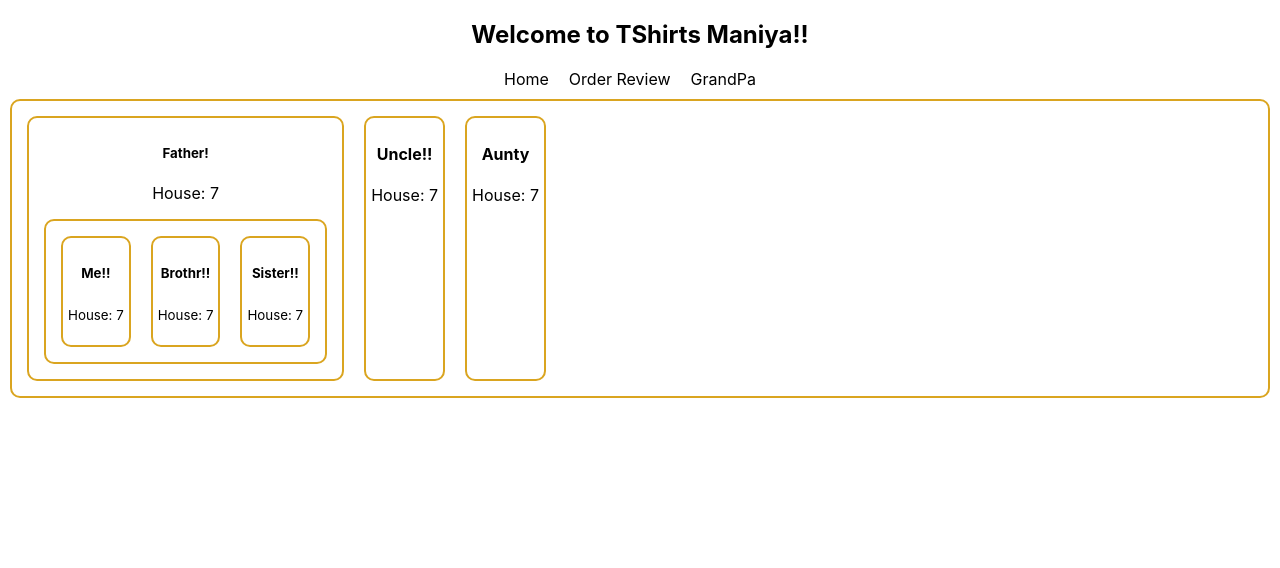
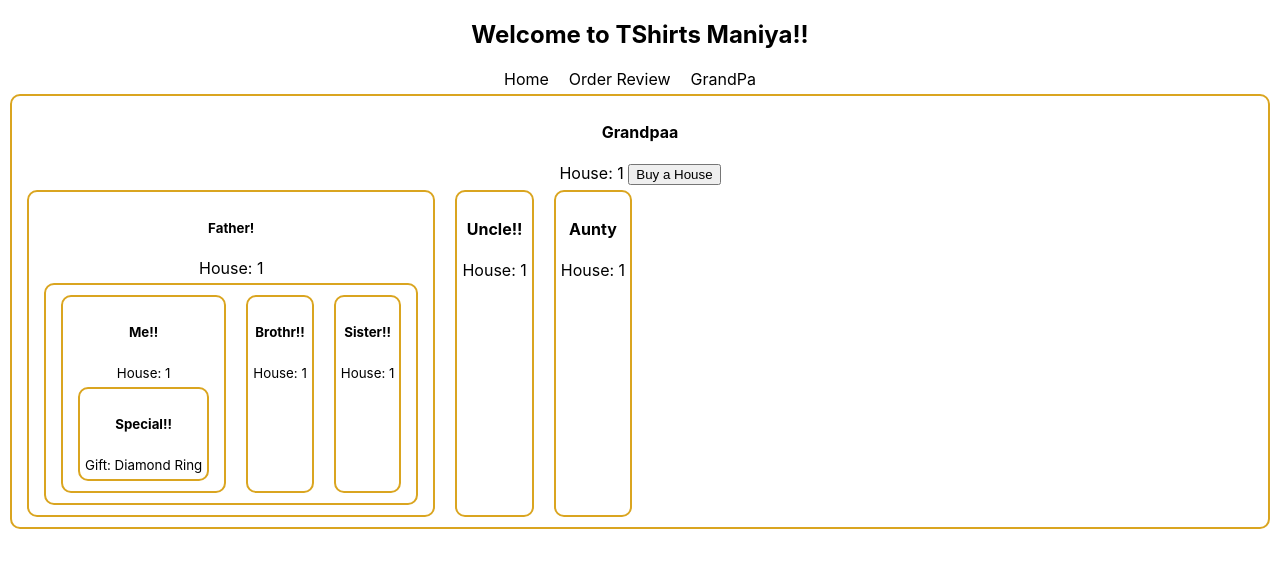
Before and after one commit to rukon351/t-shirt_maniya-react-router-project, a React (Create React App) app: page /grandpa in a window 1280 px wide. Shown: the top 568 px of the page. Built offline with nearby package versions, Linux system fonts and the light colour scheme.

Commit message:
added special person gift

```diff
--- a/src/components/Father/Father.js
+++ b/src/components/Father/Father.js
@@ -3,12 +3,12 @@ import MySelf from '../MySelf/MySelf';
 import Brother from '../Brother/Brother';
 import Sister from '../Sister/Sister';
 
-const Father = ({ house }) => (
+const Father = ({ house, ornament }) => (
     <div>
         <h5>Father!</h5>
         <p>House: {house}</p>
         <div style={{ display: 'flex' }}>
-            <MySelf house={house}></MySelf>
+            <MySelf house={house} ornament={ornament}></MySelf>
             <Brother house={house}></Brother>
             <Sister house={house}></Sister>
         </div>
--- a/src/components/Grandpa/Grandpa.css
+++ b/src/components/Grandpa/Grandpa.css
@@ -1,7 +1,12 @@
 .grandpa,
 .grandpa div {
     border: 2px solid goldenrod;
-    margin: 10px;
+    margin: 5px 10px;
     padding: 5px;
     border-radius: 10px;
 }
+
+.grandpa p {
+    margin-top: 0;
+    margin-bottom: 0;
+}
--- a/src/components/Grandpa/Grandpa.js
+++ b/src/components/Grandpa/Grandpa.js
@@ -1,4 +1,4 @@
-import React from 'react';
+import React, { useState } from 'react';
 import Uncle from '../Uncle/Uncle';
 import Father from '../Father/Father';
 import Aunty from '../Aunty/Aunty';
@@ -6,12 +6,24 @@ import './Grandpa.css';
 
 
 const Grandpa = () => {
-    const house = 7;
+    const [house, setHouse] = useState(1);
+
+    const ornament = 'Diamond Ring';
+
+    const handleBuyAHouse = () => {
+        const newHouseCount = house + 1;
+        setHouse(newHouseCount);
+    };
+
     return (
-        <div className='grandpa' style={{ display: 'flex' }}>
-            <Father house={house}></Father>
-            <Uncle house={house}></Uncle>
-            <Aunty house={house}></Aunty>
+        <div className='grandpa'>
+            <h4>Grandpaa</h4>
+            <p>House: {house} <button onClick={handleBuyAHouse}>Buy a House</button></p>
+            <section style={{ display: 'flex' }}>
+                <Father house={house} ornament={ornament}></Father>
+                <Uncle house={house}></Uncle>
+                <Aunty house={house}></Aunty>
+            </section>
         </div>
     );
 };
--- a/src/components/MySelf/MySelf.js
+++ b/src/components/MySelf/MySelf.js
@@ -1,10 +1,12 @@
 import React from 'react';
+import Special from '../Special/Special';
 
-const MySelf = ({ house }) => {
+const MySelf = ({ house, ornament }) => {
     return (
         <div>
             <h5>Me!!</h5>
             <p><small>House: {house}</small></p>
+            <Special ornament={ornament}></Special>
         </div>
     );
 };
--- /dev/null
+++ b/src/components/Special/Special.js
@@ -0,0 +1,12 @@
+import React from 'react';
+
+const Special = ({ ornament }) => {
+    return (
+        <div>
+            <h5>Special!!</h5>
+            <p><small>Gift: {ornament}</small></p>
+        </div>
+    );
+};
+
+export default Special;
```
Also changed, not shown: src/components/Special/Special.css (added).
